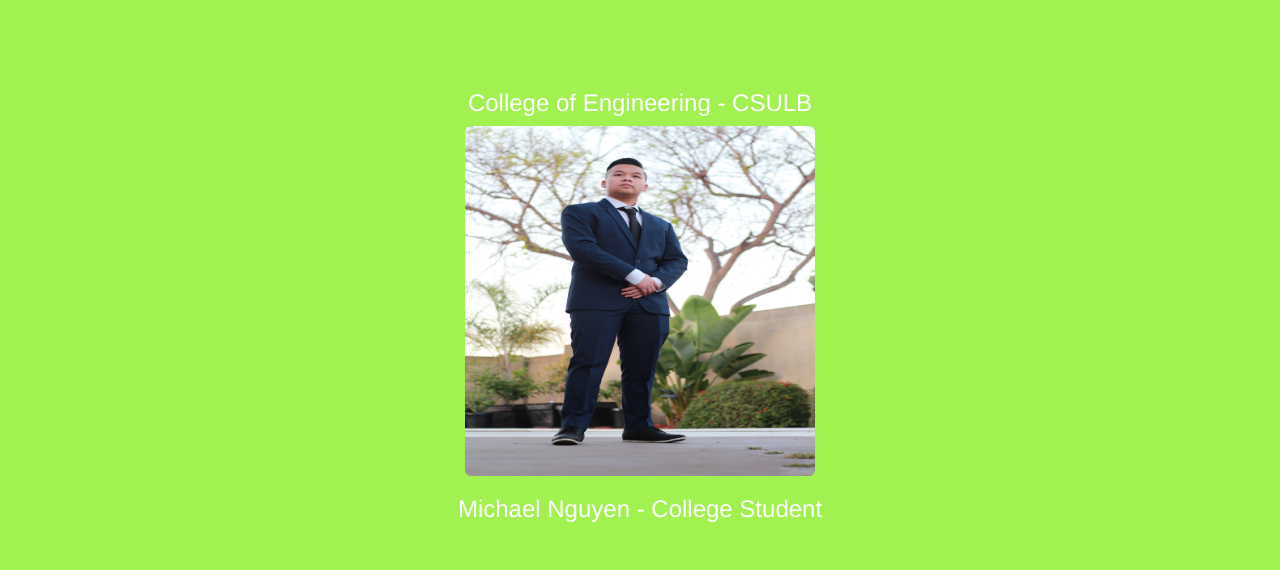
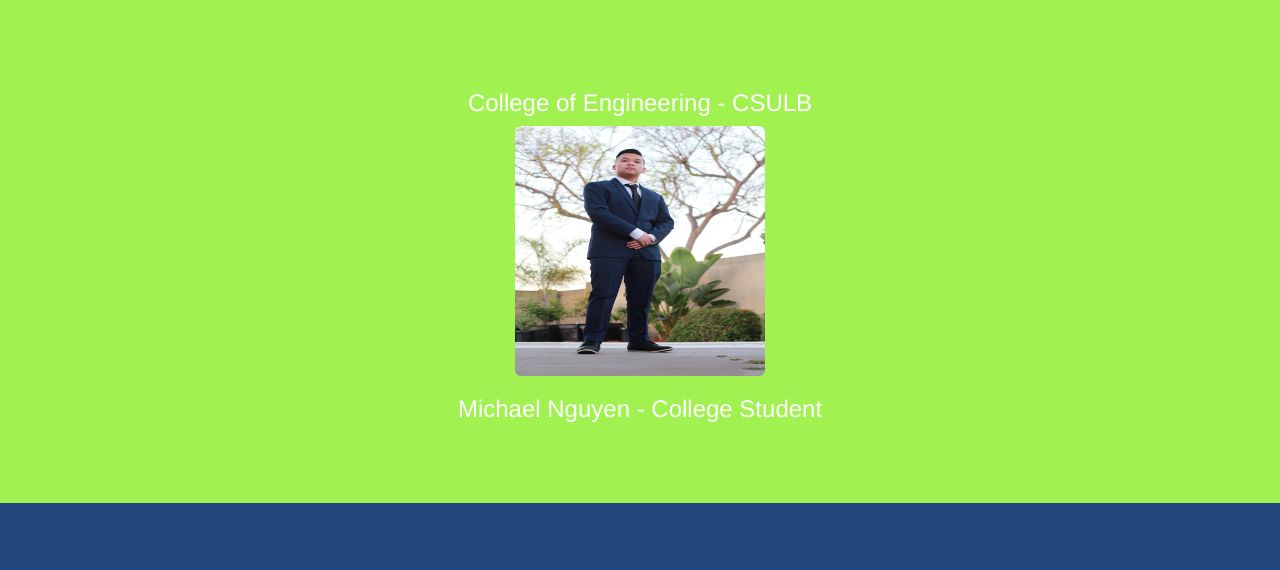
Before and after one commit to Megabot55/bootstrap, a plain HTML site: page index.html in a window 1280 px wide. Shown: the top 570 px of the page. Drawn offline with nearby package versions, Linux system fonts and the light colour scheme.

Commit message:
Update index.html

```diff
--- a/index.html
+++ b/index.html
@@ -28,7 +28,7 @@
 
 <div class="container-fluid bg-1 text-center">
   <h3>College of Engineering - CSULB</h3>
-  <img src="IMG_2897.JPG" class="img-rounded" alt="Michael" width="350" height="350">
+  <img src="IMG_2897.JPG" class="img-rounded" alt="Michael" width="250" height="250">
   <h3>Michael Nguyen - College Student</h3>
 </div>
 
```
